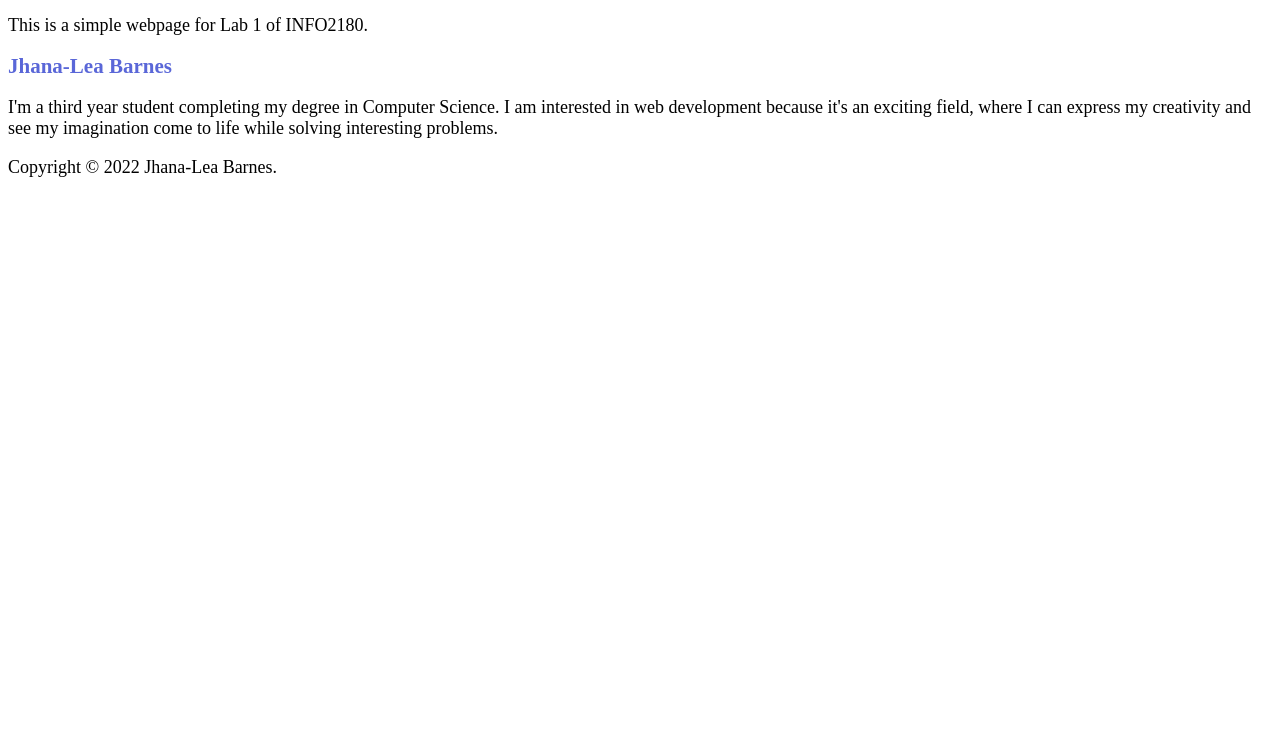
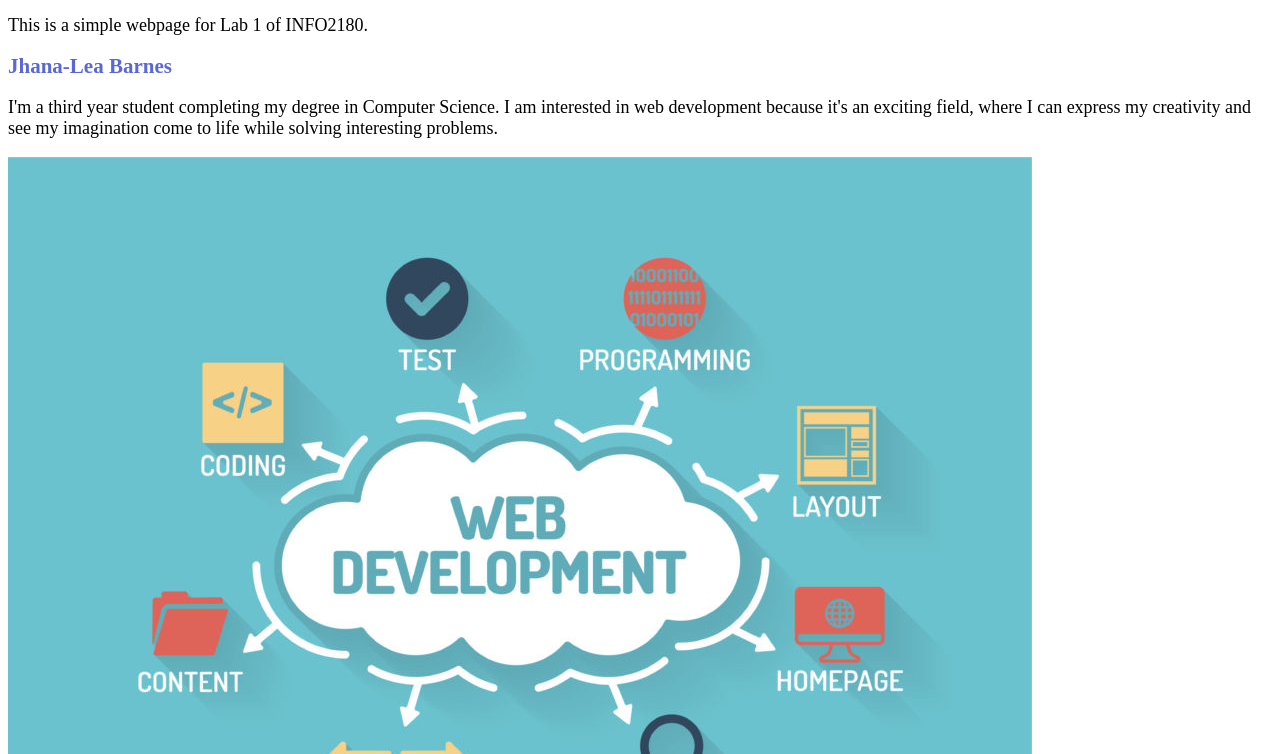
Before and after one commit to Jhanalea/info2180-lab1, a plain HTML site: page index.html in a window 1280 px wide. Shown: the part 46-800 px from the top of the page. Drawn offline with Linux system fonts and the light colour scheme.

Commit message:
Added Image

```diff
--- a/index.html
+++ b/index.html
@@ -15,6 +15,7 @@
 <main>
   <h2>Jhana-Lea Barnes</h2>
   <p>I'm a third year student completing my degree in Computer Science. I am interested in web development because it's an exciting field, where I can express my creativity and see my imagination come to life while solving interesting problems.</p>
+  <img src="/Web-Development.jpg" alt="Image Representation of Web Development">
 </main>
 <footer>
   <p>Copyright &copy; 2022 Jhana-Lea Barnes.</p>
```
Also changed, not shown: Web-Development.jpg (added).
